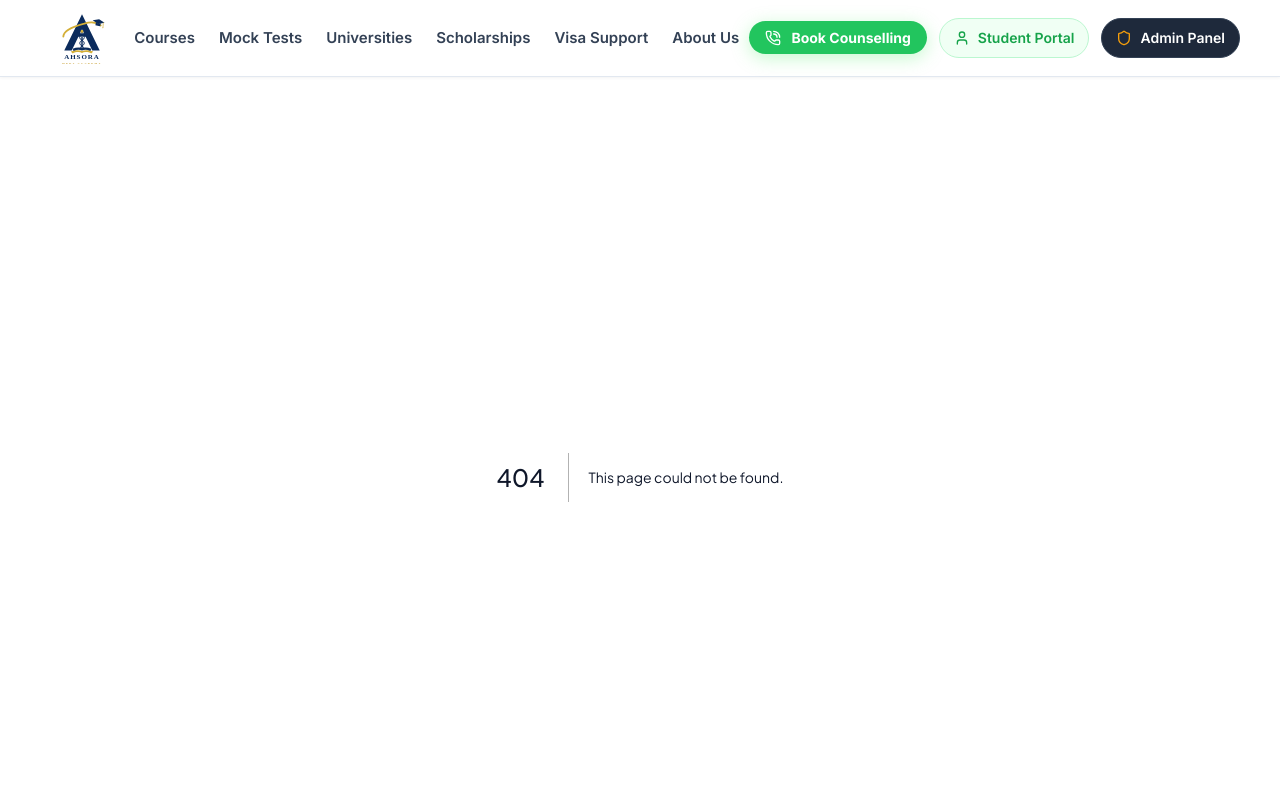
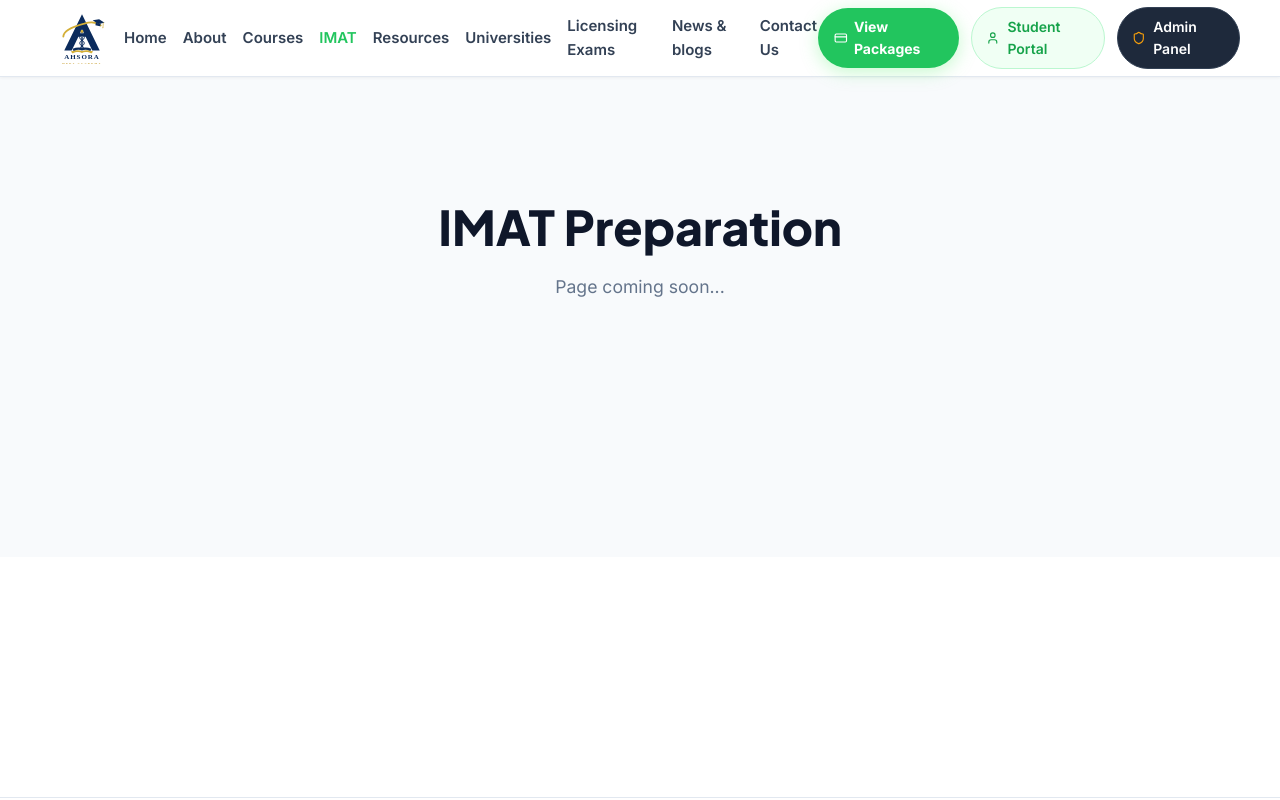
Before and after one commit to ch-muaz-kamboh/Ahsoraa-med-academy, a Next.js app: page /imat in a window 1280 px wide. Before the commit this address had no page. Shown: the top 800 px of the page. Built offline with nearby package versions, Linux system fonts and the light colour scheme; a web font is replaced by a local one.

Commit message:
feat: add new pages (IMAT, Resources, Licensing Exams, News, Contact), update navbar with all links and global View Packages CTA

```diff
--- /dev/null
+++ b/src/app/imat/page.tsx
@@ -0,0 +1,10 @@
+import React from 'react';
+
+export default function IMATPage() {
+  return (
+    <div style={{ padding: '120px 0', textAlign: 'center', backgroundColor: '#F8FAFC', minHeight: '60vh' }}>
+      <h1 style={{ fontSize: '3rem', color: '#0F172A', fontWeight: 800 }}>IMAT Preparation</h1>
+      <p style={{ color: '#64748B', marginTop: '16px', fontSize: '1.1rem' }}>Page coming soon...</p>
+    </div>
+  );
+}
--- a/src/app/page.tsx
+++ b/src/app/page.tsx
@@ -1081,7 +1081,7 @@ export default function HomePage() {
       {/* ══════════════════════════════════════════════════
           5.5 PACKAGES
       ══════════════════════════════════════════════════ */}
-      <section style={{ padding: '90px 0', backgroundColor: '#FFFFFF' }}>
+      <section id="packages" style={{ padding: '90px 0', backgroundColor: '#FFFFFF' }}>
         <div className="container">
           <AnimatedSection style={{ textAlign: 'center', marginBottom: '60px' }}>
             <span
--- a/src/components/layout/Navbar.tsx
+++ b/src/components/layout/Navbar.tsx
@@ -14,6 +14,11 @@ import {
   PhoneCall,
   User,
   Shield,
+  CreditCard,
+  MessageSquare,
+  Newspaper,
+  Book,
+  Scale,
 } from 'lucide-react';
 import LeadCaptureModal from '../public/LeadCaptureModal';
 
@@ -30,12 +35,15 @@ export default function Navbar() {
   }
 
   const navLinks = [
+    { href: '/', label: 'Home', icon: null },
+    { href: '/about', label: 'About', icon: null },
     { href: '/courses', label: 'Courses', icon: <BookOpen size={16} /> },
-    { href: '/mock-tests', label: 'Mock Tests', icon: <FileCheck size={16} /> },
+    { href: '/imat', label: 'IMAT', icon: <FileCheck size={16} /> },
+    { href: '/resources', label: 'Resources', icon: <Book size={16} /> },
     { href: '/universities', label: 'Universities', icon: <Globe size={16} /> },
-    { href: '/scholarships', label: 'Scholarships', icon: <Award size={16} /> },
-    { href: '/visa', label: 'Visa Support', icon: <GraduationCap size={16} /> },
-    { href: '/about', label: 'About Us', icon: null },
+    { href: '/licensing-exams', label: 'Licensing Exams', icon: <Scale size={16} /> },
+    { href: '/news', label: 'News & blogs', icon: <Newspaper size={16} /> },
+    { href: '/contact', label: 'Contact Us', icon: <MessageSquare size={16} /> },
   ];
 
   return (
@@ -76,7 +84,7 @@ export default function Navbar() {
             style={{
               display: 'none',
               alignItems: 'center',
-              gap: '24px',
+              gap: '16px',
             }}
             className="desktop-nav"
           >
@@ -104,15 +112,22 @@ export default function Navbar() {
 
           {/* Action CTAs */}
           <div style={{ display: 'flex', alignItems: 'center', gap: '12px' }}>
-            <button
-              onClick={() => setLeadModalOpen(true)}
+            <Link
+              href="/#packages"
               className="btn-primary"
-              style={{ padding: '8px 16px', fontSize: '0.875rem' }}
+              style={{
+                padding: '8px 16px',
+                fontSize: '0.875rem',
+                backgroundColor: '#22C55E',
+                display: 'flex',
+                alignItems: 'center',
+                gap: '6px',
+              }}
             >
-              <PhoneCall size={16} />
-              <span className="hide-mobile">Book Counselling</span>
-              <span className="show-mobile">Counselling</span>
-            </button>
+              <CreditCard size={16} />
+              <span className="hide-mobile">View Packages</span>
+              <span className="show-mobile">Packages</span>
+            </Link>
 
             <Link
               href="/portal/dashboard"
```
Also changed, not shown: src/app/contact/page.tsx (added, +10 -0 lines), src/app/licensing-exams/page.tsx (added, +10 -0 lines), src/app/news/page.tsx (added, +10 -0 lines), src/app/resources/page.tsx (added, +10 -0 lines).
